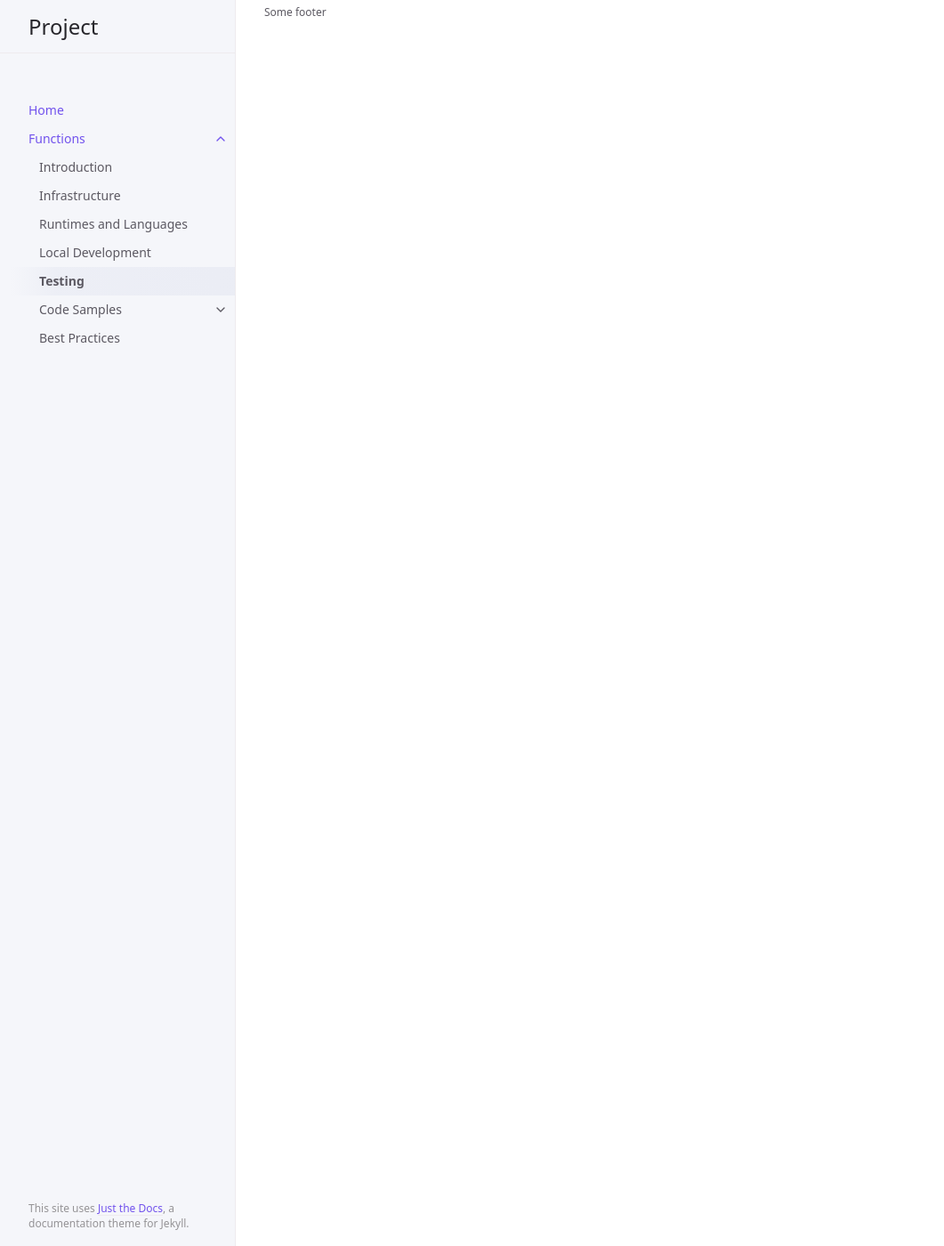
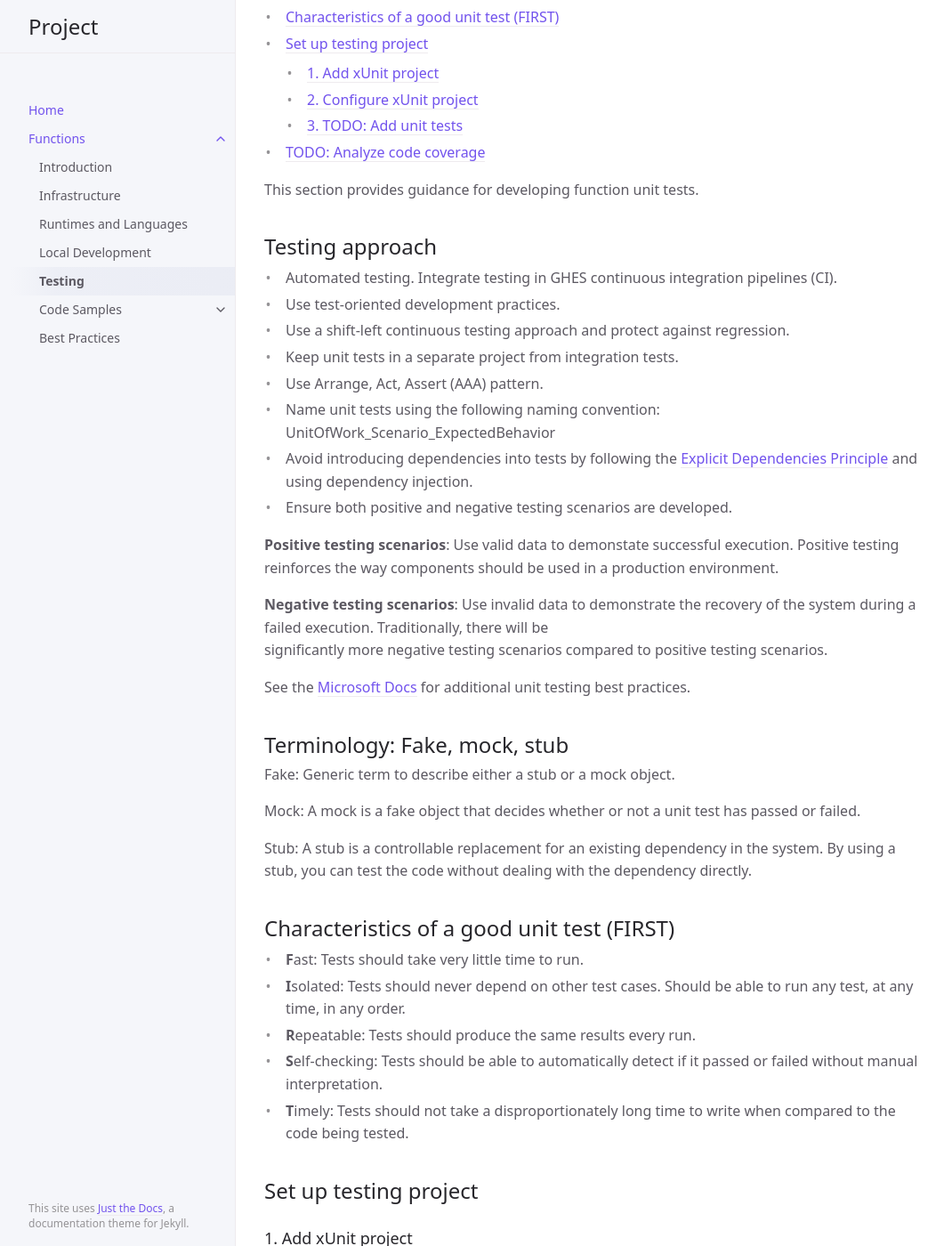
Before and after one commit to bwagner77/docs-test, a Jekyll site: the page built from function/testing.md, in a window 1280 px wide and 1400 px high, scrolled down 211 px. Shown: the whole window at 89% size, without its empty margins (107-1168 px from the left). Built offline with Jekyll 4.4.1, drawn with Linux system fonts in a browser that asks for light colours; some of the changed text lies outside the part shown.

Commit message:
Function content updated.

````diff
--- a/function/testing.md
+++ b/function/testing.md
@@ -5,8 +5,141 @@ parent: Functions
 nav_order: 5
 ---
 
-# Functions Testing
+# TODO: Functions Testing
 {: .no_toc }
 
 - TOC
 {:toc}
+
+This section provides guidance for developing function unit tests.
+
+## Testing approach
+
+- Automated testing. Integrate testing in GHES continuous integration pipelines (CI).
+- Use test-oriented development practices.
+- Use a shift-left continuous testing approach and protect against regression.
+- Keep unit tests in a separate project from integration tests.
+- Use Arrange, Act, Assert (AAA) pattern.
+- Name unit tests using the following naming convention: UnitOfWork_Scenario_ExpectedBehavior
+- Avoid introducing dependencies into tests by following the
+[Explicit Dependencies Principle](https://deviq.com/principles/explicit-dependencies-principle)
+and using dependency injection.
+- Ensure both positive and negative testing scenarios are developed.
+
+**Positive testing scenarios**: Use valid data to demonstate successful
+execution. Positive testing reinforces the way components should be used in a
+production environment.
+
+**Negative testing scenarios**: Use invalid data to demonstrate the recovery
+of the system during a failed execution. Traditionally, there will be
+significantly more negative testing scenarios compared to positive testing
+scenarios.
+
+See the
+[Microsoft Docs](https://docs.microsoft.com/en-us/dotnet/core/testing/unit-testing-best-practices)
+for additional unit testing best practices.
+
+## Terminology: Fake, mock, stub
+
+Fake: Generic term to describe either a stub or a mock object.
+
+Mock: A mock is a fake object that decides whether or not a unit test has
+passed or failed.
+
+Stub: A stub is a controllable replacement for an existing dependency in the
+system. By using a stub, you can test the code without dealing with the
+dependency directly.
+
+## Characteristics of a good unit test (FIRST)
+
+- **F**ast: Tests should take very little time to run.
+- **I**solated: Tests should never depend on other test cases. Should be
+able to run any test, at any time, in any order.
+- **R**epeatable: Tests should produce the same results every run.
+- **S**elf-checking: Tests should be able to automatically detect if it
+passed or failed without manual interpretation.
+- **T**imely: Tests should not take a disproportionately long time to write
+when compared to the code being tested.
+
+## Set up testing project
+
+### 1. Add xUnit project
+
+Open the function solution in Visual Studio and add a new **xUnit Test Project**.
+
+![xUnitAddProject](../assets/images/function-xunit-add-project.png)
+
+### 2. Configure xUnit project
+
+For the **Project name** use the following naming convention:
+
+DH.{Integration}.AzureFunction.Tests
+
+![xUnitAddProject](../assets/images/function-xunit-configure-project.png)
+
+### 3. TODO: Add unit tests
+
+For the test project, add a reference to the function project.
+
+``` csharp
+using AutoFixture;
+using Microsoft.AspNetCore.Http;
+using Microsoft.AspNetCore.Http.Internal;
+using Microsoft.AspNetCore.Mvc;
+using Microsoft.Extensions.Logging;
+using Microsoft.Extensions.Primitives;
+using Moq;
+using Xunit;
+
+namespace DH.Integration.AzureFunction.Tests
+{
+    public class BusinessFunctionTests
+    {
+        private readonly IFixture _fixture = new Fixture();
+        private readonly ILogger _logger = Mock.Of<ILogger>();
+
+        [Fact]
+        public async Task Run_WhenNameParamIsNull_ShouldThrowException()
+        {
+            // Arrange
+            var mockRequest = new Mock<HttpRequest>();
+
+            // Act/Assert
+            await Assert.ThrowsAsync<Exception>(() => BusinessFunction.Run(mockRequest.Object, _logger));
+        }
+
+        [Fact]
+        public async Task Run_WhenNameParamIsProvided_ShouldReturnTheName()
+        {
+            // Arrange
+            string  expectedName = _fixture.Create<string>();
+            var queryCollection = new QueryCollection(new Dictionary<string, StringValues>()
+            {
+                { "name", expectedName }
+            });
+
+            var mockRequest = new Mock<HttpRequest>();
+            mockRequest
+                .Setup(req => req.Query)
+                .Returns(() => queryCollection);
+
+            // Act
+            var response = await BusinessFunction.Run(mockRequest.Object, _logger) as OkObjectResult;
+
+            // Assert
+            Assert.Equal(expectedName, response?.Value);
+        }
+    }
+}
+```
+![TestExplorerPassing](../assets/images/function-test-explorer-passing.png)
+
+Use the Visual Studio test explorer to run the tests.
+https://docs.microsoft.com/en-us/visualstudio/test/run-unit-tests-with-test-explorer
+
+## TODO: Analyze code coverage
+
+To effectively guard against bugs, tests should cover a large proportion
+of the code (> 90% if possible).
+
+https://docs.microsoft.com/en-us/visualstudio/test/using-code-coverage-to-determine-how-much-code-is-being-tested
````
Also changed, not shown: function/samples-azure-sql-connection.md (+1 -1 lines), assets/images/function-test-explorer-passing.png (added), assets/images/function-vs-test-explorer.png (added), assets/images/function-xunit-add-project.png (added), assets/images/function-xunit-configure-project.png (added).
